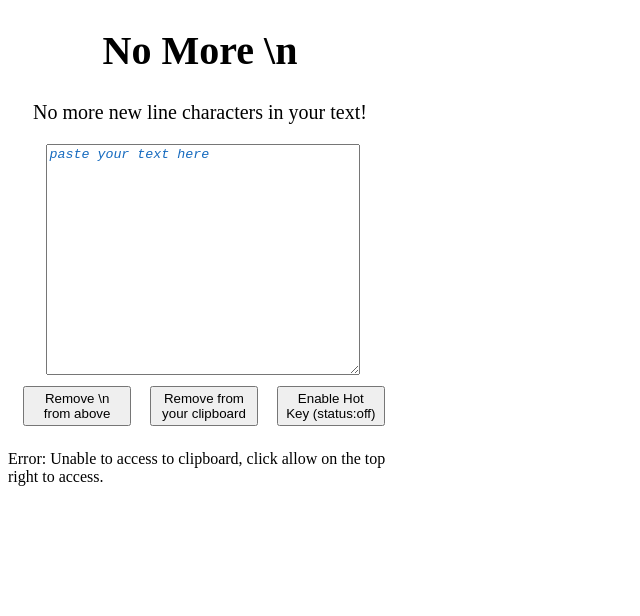
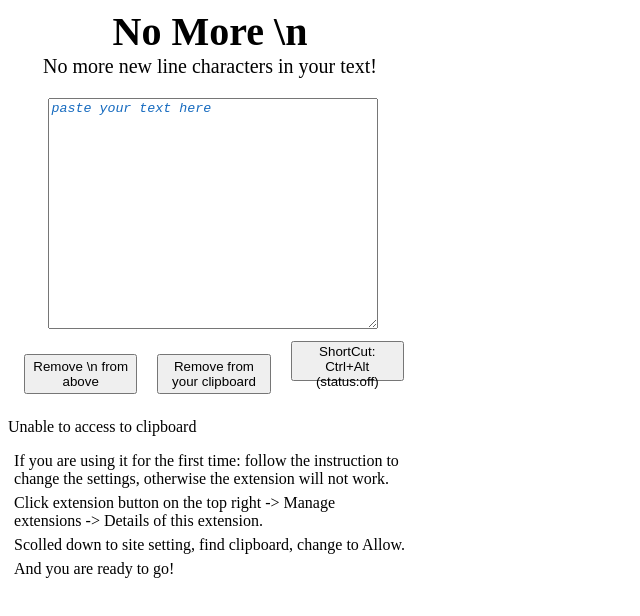
Before and after one commit to anbaximeiza/Chrome_extension_no_more_next_line, a browser extension: page index.html in a window 1280 px wide. Both pictures are taken after a click on the button "Remove from your clipboard". Shown: the whole page, without its empty margins (0-640 px from the left). Drawn offline with Linux system fonts and the light colour scheme.

Commit message:
Fix the sec button, now will write to clipboard, add instruction in webpage

```diff
--- a/index.html
+++ b/index.html
@@ -7,15 +7,23 @@
 </head>
 
 <body>
-    <h1 style="text-align: center; font-size: 40px;">No More \n</h1>
-    <p style="text-align: center; font-size: 20px;">No more new line characters in your text!</p>
+    <h1 style="text-align: center; font-size: 40px; margin: 0%;">No More \n</h1>
+    <p style="text-align: center; font-size: 20px; margin-bottom: 5%; margin-top: 0%;">No more new line characters in your text!</p>
     <textarea id="rawText" name="rawText" rows="15" cols="40" placeholder="paste your text here" style="width: 80%; position:relative; left: 10%;"></textarea>
     <div style="position: relative; left: 2%;">
         <button type="button" form="textRec" id = "from-web" class="actionButtons">Remove \n from above</button>
         <button type="button" form="textRec" id = "from-clipboard" class="actionButtons">Remove from your clipboard</button>
-        <button type="button" form="textRec" id = "hotkey" class="actionButtons">Enable Hot Key (status:off)</button>
+        <button type="button" form="textRec" id = "hotkey" class="actionButtons">ShortCut: Ctrl+Alt (status:off)</button>
     </div>
     <p id="log"></p>
+    <div id ="steps">
+        <p>If you are using it for the first time:
+            follow the instruction to change the settings,
+            otherwise the extension will not work. </p>
+        <p>Click extension button on the top right -> Manage extensions -> Details of this extension.</p>
+        <p>Scolled down to site setting, find clipboard, change to Allow.</p>
+        <p>And you are ready to go!</p>
+    </div>
     <script src="script.js"></script>
 </body>
 
--- a/script.js
+++ b/script.js
@@ -14,7 +14,7 @@ async function readClipBoard(){
         writeToClipboard(textProcess(rawText));
     } catch (e) {
       if (e instanceof DOMException){
-        throwError("Unable to access to clipboard, click allow on the top right to access.")
+        throwError("Unable to access to clipboard")
       } else if(e .name === "NotFoundError"){
         throwError("No text in clipboard.")
       }
@@ -25,11 +25,12 @@ async function readClipBoard(){
 const errorMsg=document.querySelector("#log");
 function throwError(text){
     console.log("error");
-    errorMsg.innerText = `Error: ${text}`;
+    errorMsg.innerText = `${text}`;
 }
 
-function writeToClipboard(textString){
-
+async function writeToClipboard(textString){
+    throwError("");
+    await navigator.clipboard.writeText(textString);
 }
 
 document.getElementById("from-web").addEventListener("click", function() {
@@ -38,5 +39,5 @@ document.getElementById("from-web").addEventListener("click", function() {
 });
 
 document.getElementById("from-clipboard").addEventListener("click", function() {
-    readClipBoard();
+        readClipBoard();
 });
--- a/style.css
+++ b/style.css
@@ -1,6 +1,6 @@
 html
 {
-    width: 400px;  /* max: 800px */
+    width: 420px;  /* max: 800px */
     height: 300px; /* max: 600px */
 }
 
@@ -14,4 +14,12 @@ textarea::placeholder {
     color: rgb(21, 106, 191);
     font-style: italic;
 
-  }
+}
+
+#steps p{
+    margin: 1.5%;
+}
+
+#steps{
+    margin: 0%;
+}
```
Also changed, not shown: background.js (added), manifest.json.
